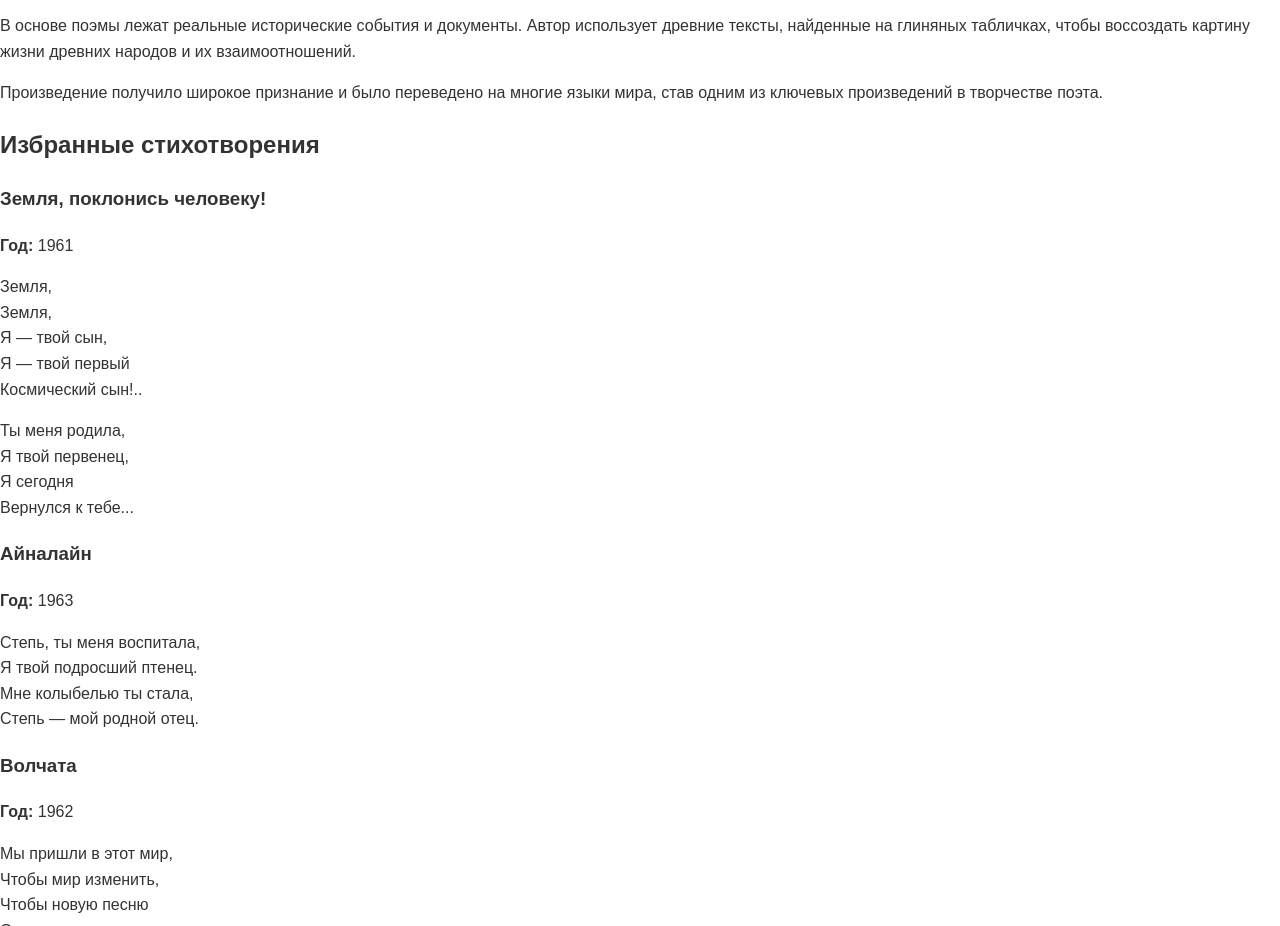
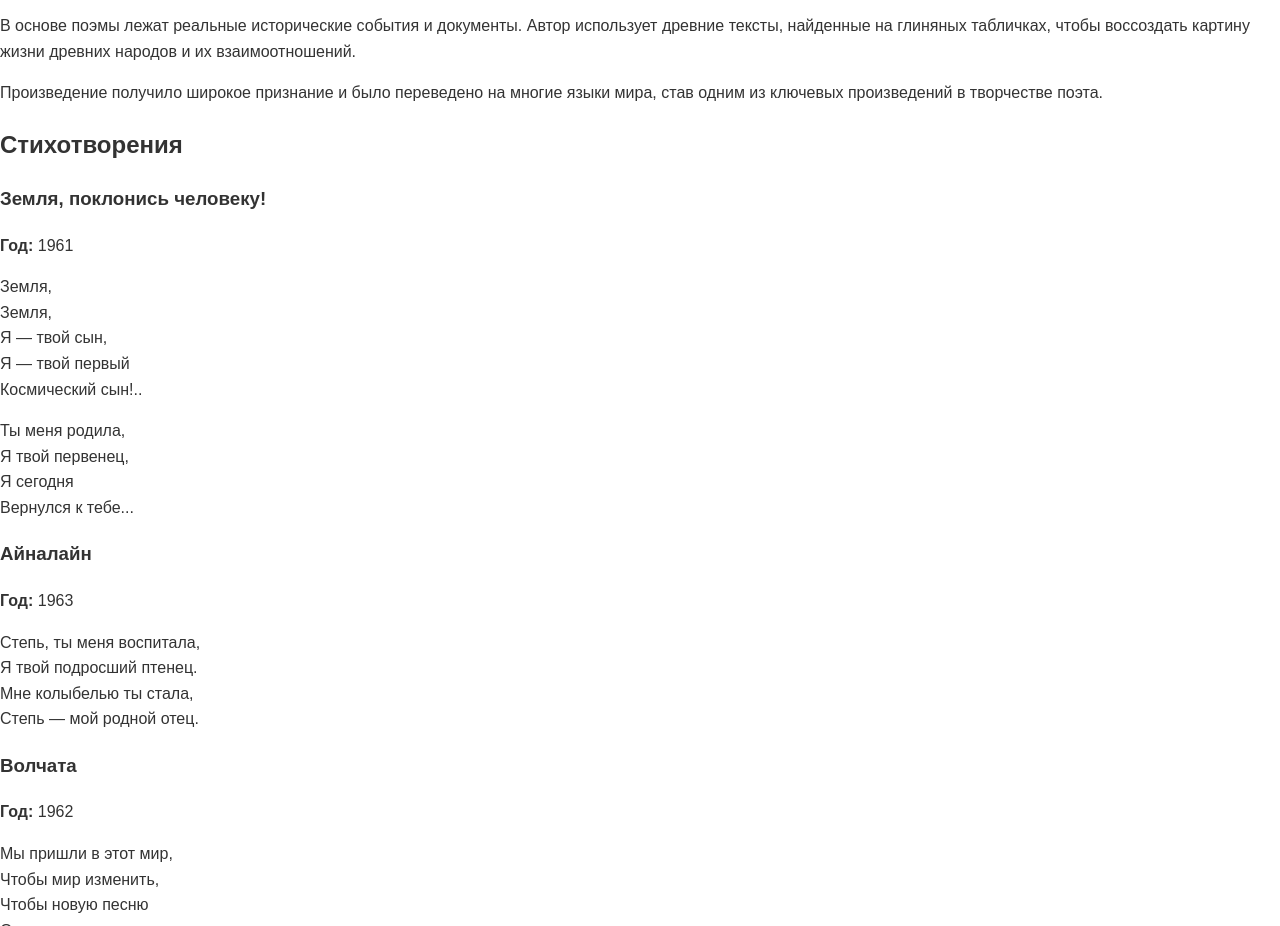
Before and after one commit to bekzats/writer-site, a plain HTML site: page books.html in a window 1280 px wide. Shown: the part 1446-2372 px from the top of the page. Drawn offline with Linux system fonts and the light colour scheme.

Commit message:
Update books.html
Изменен заголовок раздела стихотворений

```diff
--- a/books.html
+++ b/books.html
@@ -183,7 +183,7 @@
         </section>
 
         <section class="poetry-section">
-            <h2>Избранные стихотворения</h2>
+            <h2>Стихотворения</h2>
 
             <div class="poem-card">
                 <h3>Земля, поклонись человеку!</h3>
```
